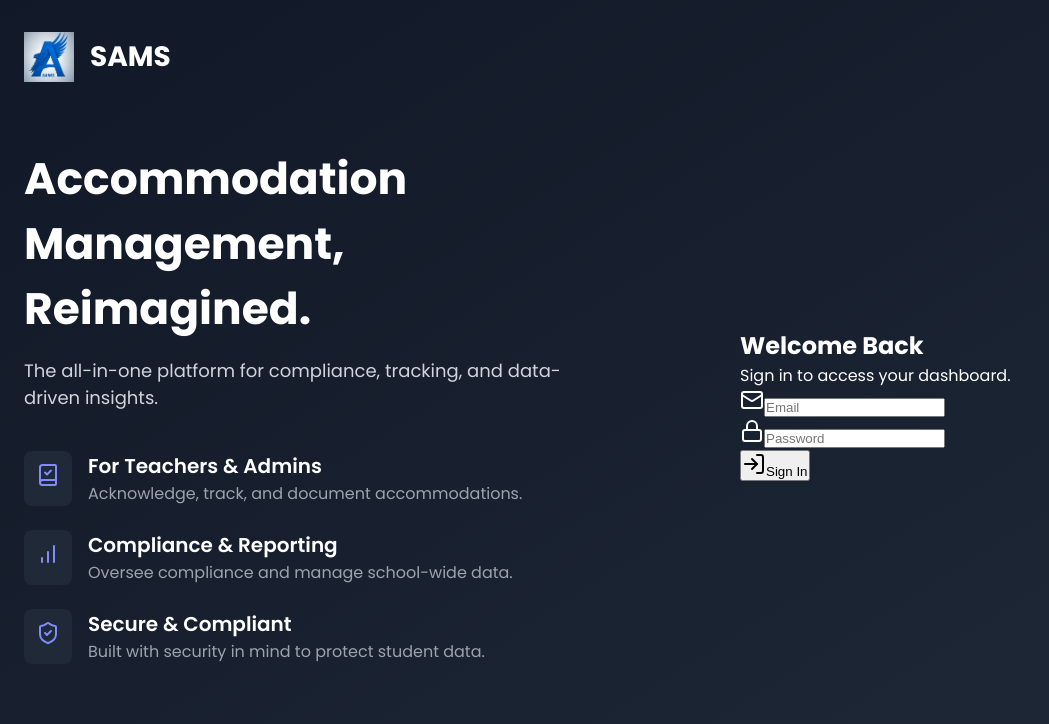
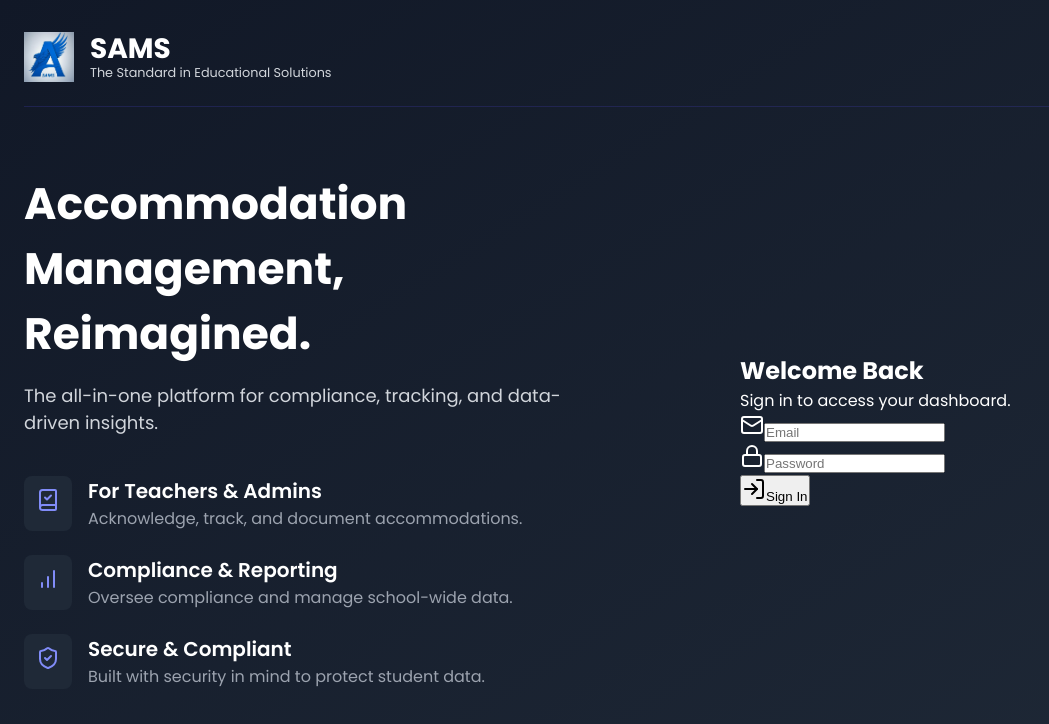
Before and after one commit to craigswear/sams-app-final, a Next.js app: page / in a window 1280 px wide. Shown: the top 724 px of the page, without its empty margins (0-1049 px from the left). Built offline with nearby package versions, Linux system fonts and the light colour scheme; no server answers.

Commit message:
feat: Add tagline and styling to homepage header

```diff
--- a/src/app/page.module.css
+++ b/src/app/page.module.css
@@ -1,20 +1,109 @@
-.pageContainer { min-height: 100vh; font-family: 'Poppins', sans-serif; color: #ffffff; background: linear-gradient(to bottom right, #111827, #1f2937); }
-.contentWrapper { max-width: 1280px; margin: 0 auto; padding: 2rem 1.5rem; }
-.header { display: flex; justify-content: space-between; align-items: center; margin-bottom: 4rem; }
-.logoContainer { display: flex; align-items: center; gap: 1rem; }
-.logoTitle { font-size: 1.75rem; font-weight: 700; }
-.mainContent { display: grid; grid-template-columns: 1fr; gap: 4rem; align-items: center; }
-@media (min-width: 768px) { .mainContent { grid-template-columns: 1fr 1fr; } }
-.infoSide { text-align: center; }
-@media (min-width: 768px) { .infoSide { text-align: left; } }
-.title { font-size: 2.25rem; font-weight: 700; margin-bottom: 1rem; }
-@media (min-width: 768px) { .title { font-size: 2.75rem; } }
-.description { font-size: 1.125rem; color: #d1d5db; max-width: 42rem; margin: 0 auto 2.5rem auto; }
-@media (min-width: 768px) { .description { margin-left: 0; } }
-.featuresGrid { display: flex; flex-direction: column; gap: 1.5rem; }
-.feature { display: flex; align-items: flex-start; gap: 1rem; }
-.featureIconContainer { flex-shrink: 0; background-color: #1f2937; padding: 0.75rem; border-radius: 0.5rem; }
-.featureIcon { width: 1.5rem; height: 1.5rem; color: #818cf8; }
-.featureTitle { font-weight: 600; font-size: 1.25rem; color: #ffffff; }
-.featureDescription { color: #9ca3af; }
-.formSide { width: 100%; max-width: 28rem; margin: 0 auto; }
+.pageContainer {
+    min-height: 100vh;
+    font-family: 'Poppins', sans-serif;
+    color: #ffffff;
+    background: linear-gradient(to bottom right, #111827, #1f2937);
+}
+.contentWrapper {
+    max-width: 1280px;
+    margin: 0 auto;
+    padding: 2rem 1.5rem;
+}
+.header {
+    display: flex;
+    justify-content: space-between;
+    align-items: center;
+    margin-bottom: 4rem;
+    padding-bottom: 1.5rem;
+    border-bottom: 1px solid rgba(79, 70, 229, 0.2); /* Faint border */
+}
+.logoContainer {
+    display: flex;
+    align-items: center;
+    gap: 1rem;
+}
+.logoTitle {
+    font-size: 1.75rem;
+    font-weight: 700;
+    line-height: 1.2;
+}
+.logoTagline {
+    font-size: 0.8rem;
+    color: #d1d5db;
+    font-weight: 400;
+    margin-top: -2px;
+}
+.mainContent {
+    display: grid;
+    grid-template-columns: 1fr;
+    gap: 4rem;
+    align-items: center;
+}
+@media (min-width: 768px) {
+    .mainContent {
+        grid-template-columns: 1fr 1fr;
+    }
+}
+.infoSide {
+    text-align: center;
+}
+@media (min-width: 768px) {
+    .infoSide {
+        text-align: left;
+    }
+}
+.title {
+    font-size: 2.25rem;
+    font-weight: 700;
+    margin-bottom: 1rem;
+}
+@media (min-width: 768px) {
+    .title {
+        font-size: 2.75rem;
+    }
+}
+.description {
+    font-size: 1.125rem;
+    color: #d1d5db;
+    max-width: 42rem;
+    margin: 0 auto 2.5rem auto;
+}
+@media (min-width: 768px) {
+    .description {
+        margin-left: 0;
+    }
+}
+.featuresGrid {
+    display: flex;
+    flex-direction: column;
+    gap: 1.5rem;
+}
+.feature {
+    display: flex;
+    align-items: flex-start;
+    gap: 1rem;
+}
+.featureIconContainer {
+    flex-shrink: 0;
+    background-color: #1f2937;
+    padding: 0.75rem;
+    border-radius: 0.5rem;
+}
+.featureIcon {
+    width: 1.5rem;
+    height: 1.5rem;
+    color: #818cf8;
+}
+.featureTitle {
+    font-weight: 600;
+    font-size: 1.25rem;
+    color: #ffffff;
+}
+.featureDescription {
+    color: #9ca3af;
+}
+.formSide {
+    width: 100%;
+    max-width: 28rem;
+    margin: 0 auto;
+}
--- a/src/app/page.tsx
+++ b/src/app/page.tsx
@@ -3,6 +3,7 @@ import { BarChart, BookCheck, ShieldCheck } from 'lucide-react';
 import { LoginForm } from '@/components/auth/LoginForm';
 import Image from 'next/image';
 import styles from './page.module.css';
+
 export default function HomePage() {
   return (
     <div className={styles.pageContainer}>
@@ -10,7 +11,10 @@ export default function HomePage() {
         <header className={styles.header}>
           <div className={styles.logoContainer}>
             <Image src="/logo.png" alt="SAMS Logo" width={50} height={50}/>
-            <h1 className={styles.logoTitle}>SAMS</h1>
+            <div>
+                <h1 className={styles.logoTitle}>SAMS</h1>
+                <p className={styles.logoTagline}>The Standard in Educational Solutions</p>
+            </div>
           </div>
         </header>
         <main className={styles.mainContent}>
@@ -18,12 +22,32 @@ export default function HomePage() {
             <h2 className={styles.title}>Accommodation Management, Reimagined.</h2>
             <p className={styles.description}>The all-in-one platform for compliance, tracking, and data-driven insights.</p>
             <div className={styles.featuresGrid}>
-              <div className={styles.feature}><div className={styles.featureIconContainer}><BookCheck className={styles.featureIcon} /></div><div><h3 className={styles.featureTitle}>For Teachers & Admins</h3><p className={styles.featureDescription}>Acknowledge, track, and document accommodations.</p></div></div>
-              <div className={styles.feature}><div className={styles.featureIconContainer}><BarChart className={styles.featureIcon} /></div><div><h3 className={styles.featureTitle}>Compliance & Reporting</h3><p className={styles.featureDescription}>Oversee compliance and manage school-wide data.</p></div></div>
-              <div className={styles.feature}><div className={styles.featureIconContainer}><ShieldCheck className={styles.featureIcon} /></div><div><h3 className={styles.featureTitle}>Secure & Compliant</h3><p className={styles.featureDescription}>Built with security in mind to protect student data.</p></div></div>
+              <div className={styles.feature}>
+                <div className={styles.featureIconContainer}><BookCheck className={styles.featureIcon} /></div>
+                <div>
+                    <h3 className={styles.featureTitle}>For Teachers & Admins</h3>
+                    <p className={styles.featureDescription}>Acknowledge, track, and document accommodations.</p>
+                </div>
+              </div>
+              <div className={styles.feature}>
+                <div className={styles.featureIconContainer}><BarChart className={styles.featureIcon} /></div>
+                <div>
+                    <h3 className={styles.featureTitle}>Compliance & Reporting</h3>
+                    <p className={styles.featureDescription}>Oversee compliance and manage school-wide data.</p>
+                </div>
+              </div>
+              <div className={styles.feature}>
+                <div className={styles.featureIconContainer}><ShieldCheck className={styles.featureIcon} /></div>
+                <div>
+                    <h3 className={styles.featureTitle}>Secure & Compliant</h3>
+                    <p className={styles.featureDescription}>Built with security in mind to protect student data.</p>
+                </div>
+              </div>
             </div>
           </div>
-          <div className={styles.formSide}><LoginForm /></div>
+          <div className={styles.formSide}>
+            <LoginForm />
+          </div>
         </main>
       </div>
     </div>
```
